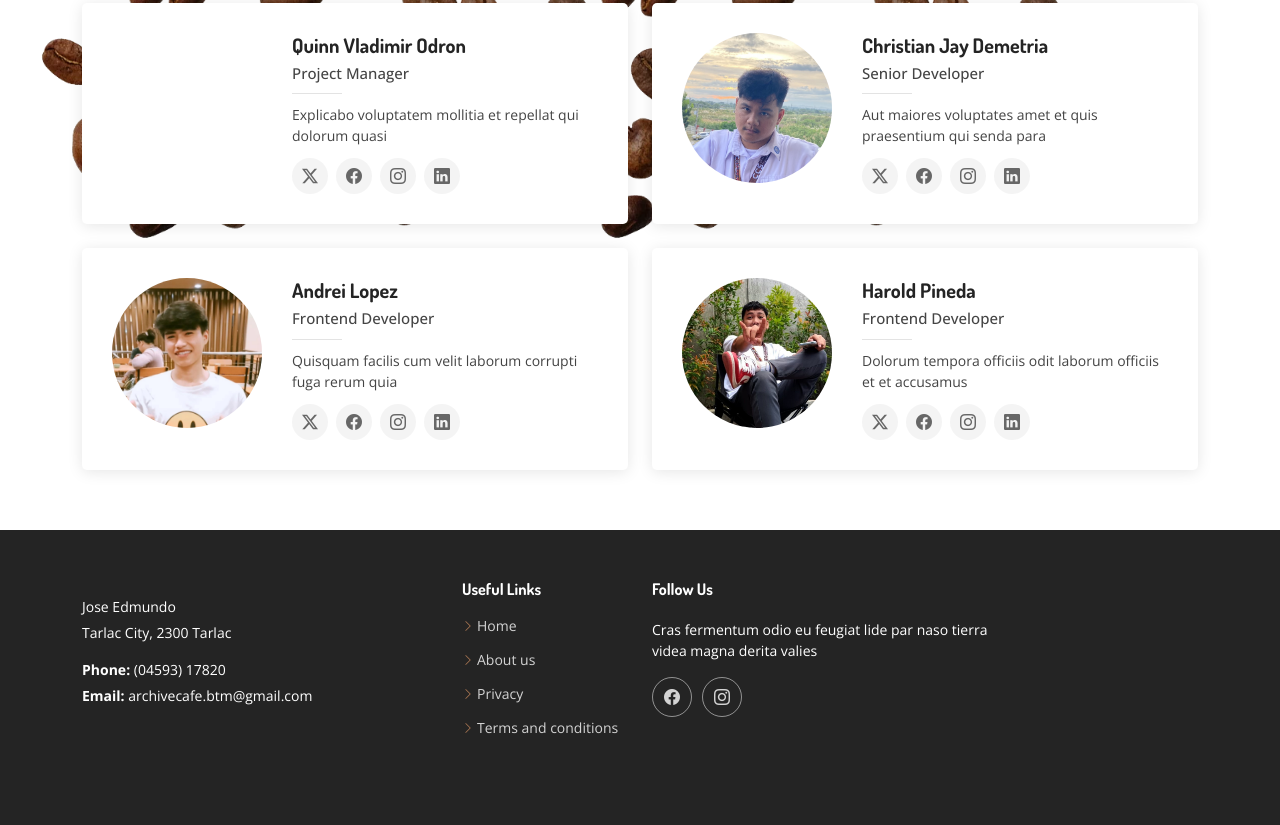
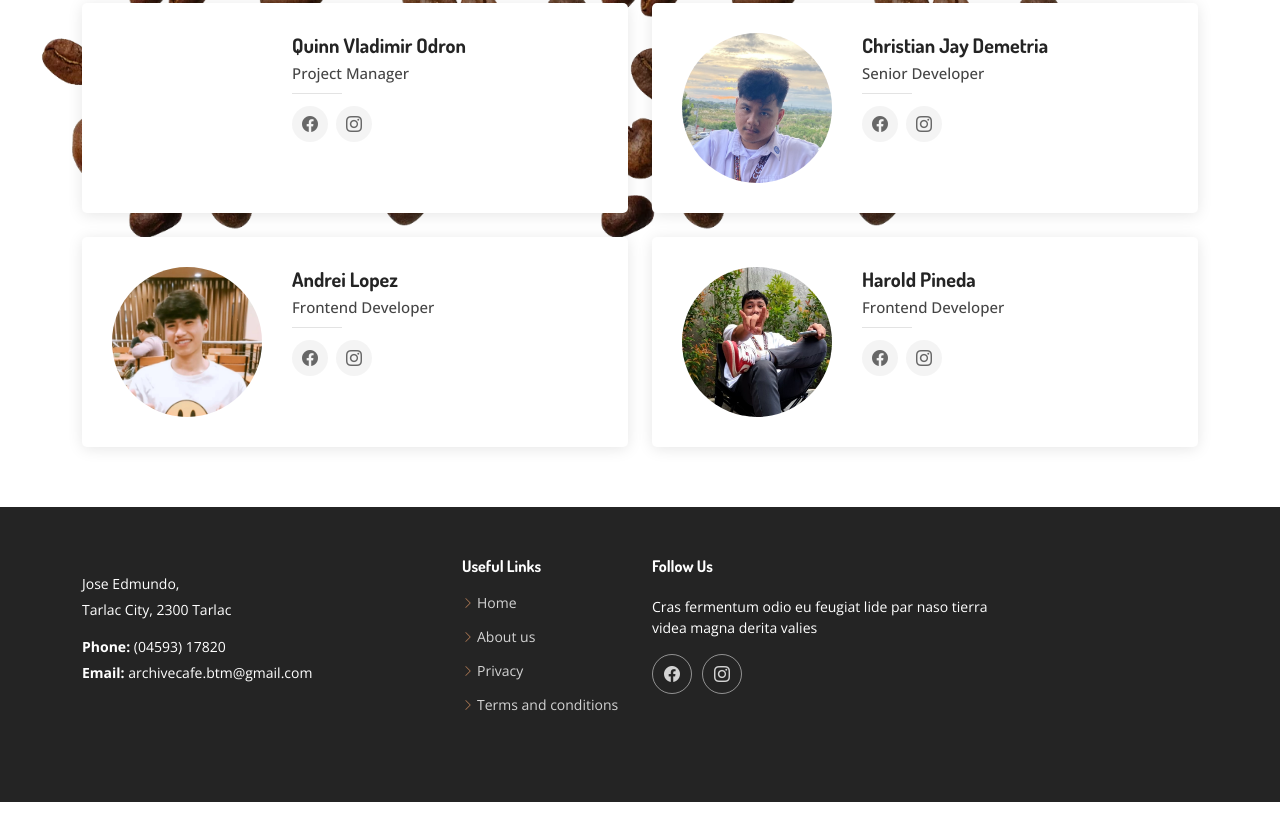
Before and after one commit to Aegmon/ArchiveCageUI, a plain HTML site: page index.html in a window 1280 px wide. Shown: the part 2476-3301 px from the top of the page. After the commit the page ends 3278 px from the top, so only its background shows below. Drawn offline with nearby package versions, Linux system fonts and the light colour scheme; a web font is replaced by a local one.

Commit message:
remove social account

```diff
--- a/index.html
+++ b/index.html
@@ -295,12 +295,12 @@
               <div class="member-info">
                 <h4>Quinn Vladimir Odron</h4>
                 <span>Project Manager</span>
-                <p>Explicabo voluptatem mollitia et repellat qui dolorum quasi</p>
+
                 <div class="social">
-                  <a href=""><i class="bi bi-twitter-x"></i></a>
+
                   <a href=""><i class="bi bi-facebook"></i></a>
                   <a href=""><i class="bi bi-instagram"></i></a>
-                  <a href=""> <i class="bi bi-linkedin"></i> </a>
+
                 </div>
               </div>
             </div>
@@ -312,12 +312,10 @@
               <div class="member-info">
                 <h4>Christian Jay Demetria</h4>
                 <span>Senior Developer</span>
-                <p>Aut maiores voluptates amet et quis praesentium qui senda para</p>
+
                 <div class="social">
-                  <a href=""><i class="bi bi-twitter-x"></i></a>
                   <a href=""><i class="bi bi-facebook"></i></a>
                   <a href=""><i class="bi bi-instagram"></i></a>
-                  <a href=""> <i class="bi bi-linkedin"></i> </a>
                 </div>
               </div>
             </div>
@@ -329,12 +327,10 @@
               <div class="member-info">
                 <h4>Andrei Lopez</h4>
                 <span>Frontend Developer</span>
-                <p>Quisquam facilis cum velit laborum corrupti fuga rerum quia</p>
+
                 <div class="social">
-                  <a href=""><i class="bi bi-twitter-x"></i></a>
                   <a href=""><i class="bi bi-facebook"></i></a>
                   <a href=""><i class="bi bi-instagram"></i></a>
-                  <a href=""> <i class="bi bi-linkedin"></i> </a>
                 </div>
               </div>
             </div>
@@ -346,12 +342,10 @@
               <div class="member-info">
                 <h4>Harold Pineda</h4>
                 <span>Frontend Developer</span>
-                <p>Dolorum tempora officiis odit laborum officiis et et accusamus</p>
+
                 <div class="social">
-                  <a href=""><i class="bi bi-twitter-x"></i></a>
                   <a href=""><i class="bi bi-facebook"></i></a>
                   <a href=""><i class="bi bi-instagram"></i></a>
-                  <a href=""> <i class="bi bi-linkedin"></i> </a>
                 </div>
               </div>
             </div>
@@ -369,7 +363,7 @@
       <div class="row gy-4">
         <div class="col-lg-4 col-md-6 footer-about">
           <div class="footer-contact pt-3">
-            <p>Jose Edmundo</p>
+            <p>Jose Edmundo,</p>
             <p>Tarlac City, 2300 Tarlac</p>
             <p class="mt-3"><strong>Phone:</strong> <span>(04593) 17820</span></p>
             <p><strong>Email:</strong> <span>archivecafe.btm@gmail.com</span></p>
@@ -380,7 +374,7 @@
           <h4>Useful Links</h4>
           <ul>
             <li><i class="bi bi-chevron-right"></i> <a href="#">Home</a></li>
-            <li><i class="bi bi-chevron-right"></i> <a href="#">About us</a></li>
+            <li><i class="bi bi-chevron-right"></i> <a href="#team">About us</a></li>
             <li><i class="bi bi-chevron-right"></i> <a href="#">Privacy</a></li>
             <li><i class="bi bi-chevron-right"></i> <a href="#">Terms and conditions</a></li>
           </ul>
```
